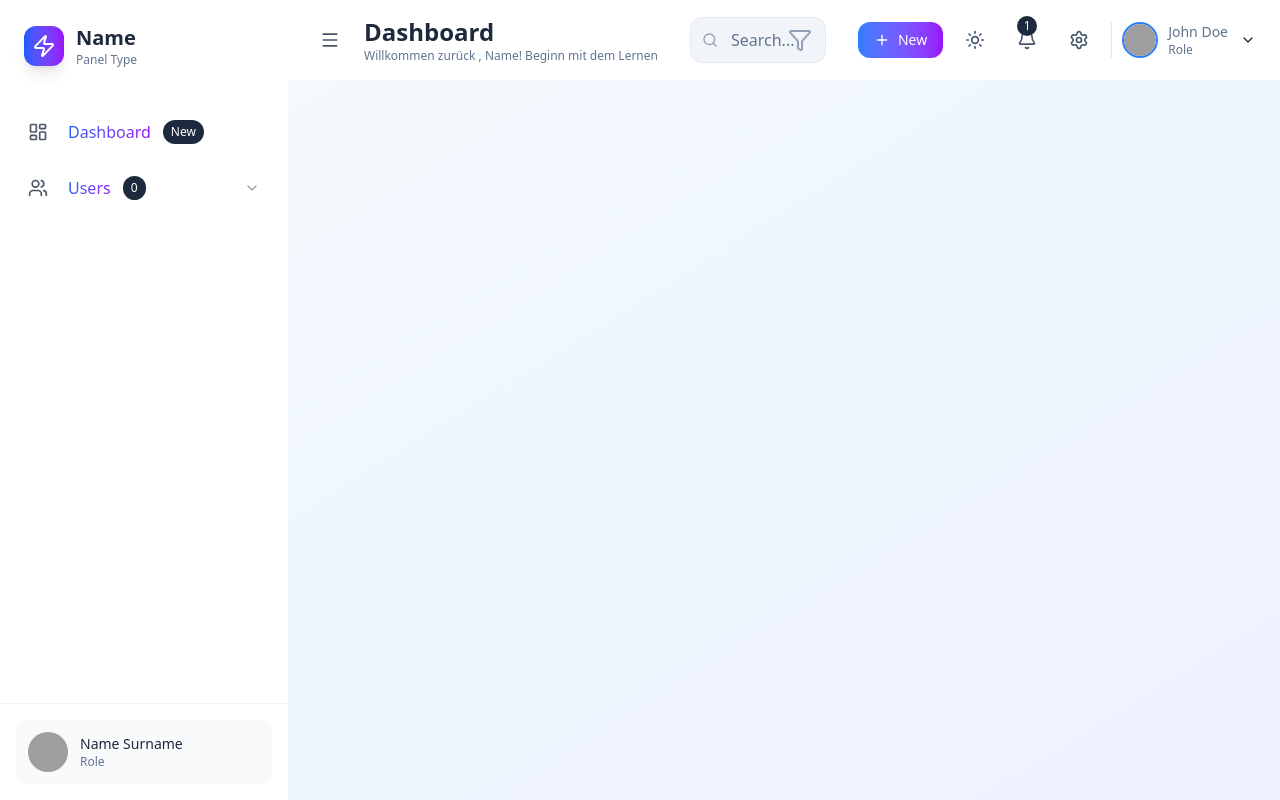
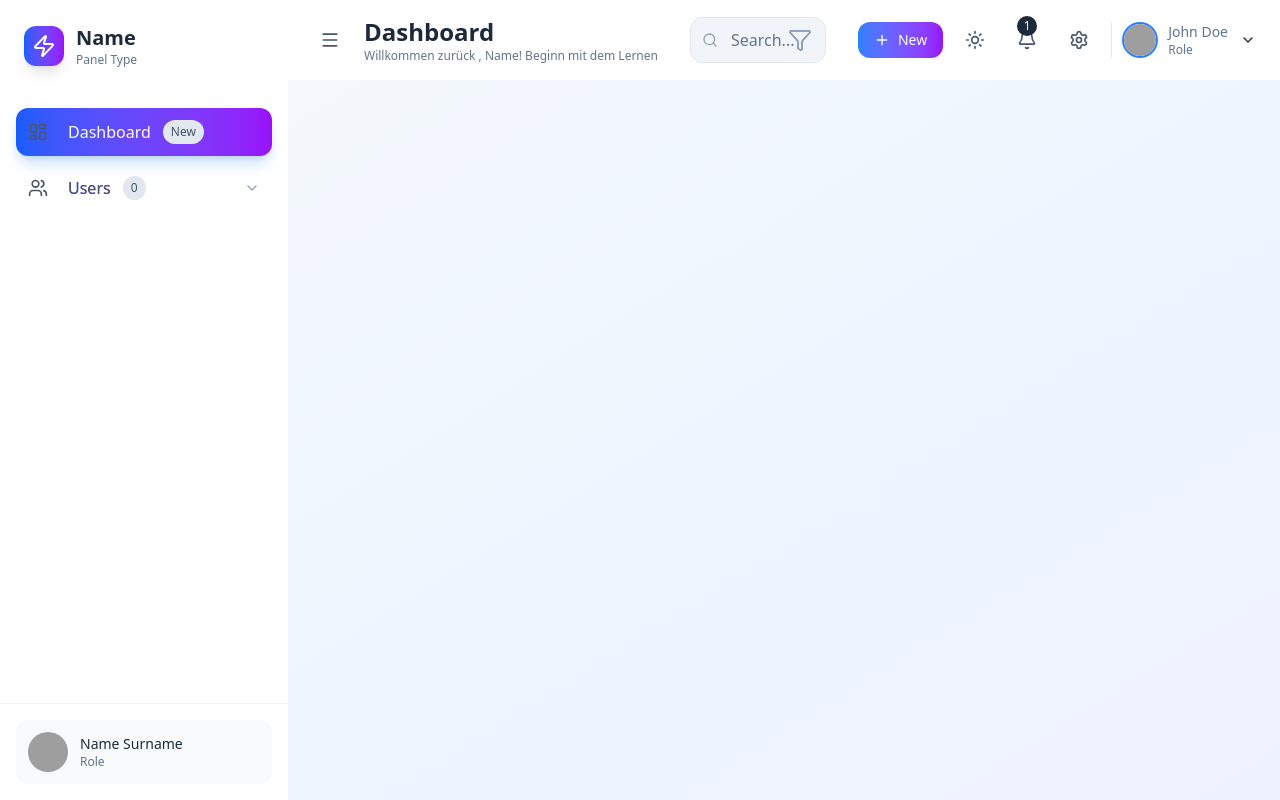
Before and after one commit to dritonjasiqi/schoolmanagementsystem, a React (Vite) app in the folder frontend/: page / in a window 1280 px wide. Built offline with nearby package versions, Linux system fonts and the light colour scheme; grey boxes are pictures that could not be loaded.

Commit message:
Add some Features to Sidebar,a lot more to be done

```diff
--- a/frontend/src/App.jsx
+++ b/frontend/src/App.jsx
@@ -1,14 +1,19 @@
 
-import React from 'react';
+import React, { useState} from 'react';
 import './App.css';
 import Sidebar from './components/layout/Sidebar';
 import Header from './components/layout/Header';
 
 function App() {
+
+  const  [sidebarCollapsed, setSidebarCollapsed] = useState(false);
+  const [currectPage, setCurrentPage] = useState("dashboard");
   return (
     <div className="min-h-screen bg-gradient-to-br from-slate-50 via-blue-50 to-indigo-50  transition-all duration-500 ">
       <div className="flex h-screen overflow-hidden">
-        <Sidebar />
+        <Sidebar collapsed = {sidebarCollapsed} onToggle={() => setSidebarCollapsed(!sidebarCollapsed)}
+        currentPage =  {currectPage}
+        onPageChange = {setCurrentPage}/>
         <div className='flex-1 flex flex-col overflow-hidden'>
           <Header />
         </div>
--- a/frontend/src/components/layout/Sidebar.jsx
+++ b/frontend/src/components/layout/Sidebar.jsx
@@ -1,5 +1,5 @@
-import { Zap, LayoutDashboard, Users,Settings, ChevronDown } from "lucide-react";
-import React from "react";
+import { Zap, LayoutDashboard, Users, Settings, ChevronDown } from "lucide-react";
+import React,{useState} from "react";
 
 const menuItems = [
     {
@@ -7,13 +7,13 @@ const menuItems = [
         icon: LayoutDashboard,
         label: "Dashboard",
         active: true,
-        badge : "New"
+        badge: "New"
     },
     {
         id: "users",
         icon: Users,
         label: "Users",
-        badge : "0",
+        badge: "0",
         submenu: [
             { id: "all-users", label: "All Users" },
             { id: "roles", label: "Roles" },
@@ -21,10 +21,23 @@ const menuItems = [
         ],
     }
 ];
-function Sidebar() {
+function Sidebar({ collapsed, onToggle, currentPage, onPageChange }) {
+
+    const [expandedItem, setExpandedItem] = useState(new Set(['analytics']));
+
+    const toggleExpanded = (itemid) => {
+        const newExpanded = new Set(expandedItem);
+        if (newExpanded.has(itemid)) {
+            newExpanded.delete(itemid);
+        } else {
+            newExpanded.add(itemid);
+        }
+        setExpandedItem(newExpanded);
+    };
+
+
     return (
-        <div className="w-72 transition duration-300 ease-in-out bg-white/95 backdrop-blur-xl  flex flex-col relative z-10">
-
+        <div className={`${collapsed ? "w-20" : "w-72"} transition duration-300 ease-in-out bg-white/95 backdrop-blur-xl  flex flex-col relative z-10`}>
             {/* Logo*/}
             <div className="p-6">
                 <div className="flex items-center space-x-3">
@@ -32,14 +45,14 @@ function Sidebar() {
                         <Zap className="w-6 h-6 text-white" />
                     </div>
                     {/*Conditional Rendering */}
-                    <div>
+                    {!collapsed && (<div>
                         <h1 className="text-xl font-bold text-slate-800 ">
                             Name
                         </h1>
                         <p className="text-xs text-slate-500">
                             Panel Type
                         </p>
-                    </div>
+                    </div>)}
                 </div>
             </div>
 
@@ -47,35 +60,48 @@ function Sidebar() {
             <nav className="flex-1 p-4 space-y-2 overflow-y-auto">
                 {menuItems.map((item) => (
                     <div key={item.id}>
-                    <button className={'w-full flex items-center justify-between p-3 rounded-xl transition-all duration-200 hover:bg-slate-100 '}>
+                        <button
+                        className={`w-full flex items-center justify-between p-3 rounded-xl transition-all duration-200  ${currentPage === item.id || item.active ? "bg-gradient-to-r from-blue-600 to-purple-600 text-white shadow-lg shadow-blue-500/25" : "text-gray-600 hover:bg-slate-100"
+                        }`}
+                        onClick={() => {
+                            if(item.submenu){
+                                toggleExpanded(item.id)
+                            }else{
+                                onPageChange(item.id)
+                            }
+                        }}
+                        >
                             <div className="flex items-center space-x-3">
                                 <item.icon className="w-5 h-5 text-gray-600" />
                                 {/*Conditional Rendering */}
                                 <>
-                            <span className="font-medium ml-2 bg-gradient-to-r from-blue-600 to-purple-600 bg-clip-text text-transparent">{item.label}</span>
-                            <span className="px-2 py-1 text-xs bg-slate-800 text-white rounded-full">
+                                    {!collapsed && (
+                                        <span className="font-medium ml-2 bg-gradient-to-r from-blue-600 to-purple-600 bg-clip-text ">{item.label}</span>
+                                    )}
+                                    {item.badge && (
+                                        <span className="px-2 py-1 text-xs bg-slate-200 text-slate-600 rounded-full">
                                             {item.badge}
                                         </span>
+                                    )}
                                 </>
                             </div>
 
-                        {item.submenu && (
-                            <ChevronDown className="w-4 h-4 text-gray-400 transition-transform "/>
+                            {!collapsed && item.submenu && (
+                                <ChevronDown className={`w-4 h-4 text-gray-400 transition-transform`} />
                             )}
                         </button>
 
                         {/* Submenu */}
-                    {/* <div className="ml-8 mt-2 space-y-1">
-                      {item.submenu && item.submenu.map((sub) => (
-                        <button className="block w-full text-left px-3 py-2 text-sm text-slate-600 hover:bg-slate-100 rounded-lg transition-colors duration-200">
-                            {sub.label}
-                        </button>
-                      ))}
-                    </div>                 */}
+                        {!collapsed && item.submenu && expandedItem.has(item.id) && (
+                            <div className="ml-8 mt-2 space-y-1">
+                                { item.submenu.map((sub) => (<button className="w-full text-left p-2 text-sm text-slate-600 hover:bg-slate-100 rounded-lg">{sub.label}</button>))}
+                            </div>
+                        )}
                     </div>
                 ))}
             </nav>
 
+            {!collapsed && (
                 <div className="p-4 border-t border-slate-200/50 ">
                 <div className="flex items-center space-x-3 p-3 rounded-xl bg-slate-50">
                     <img
@@ -95,6 +121,7 @@ function Sidebar() {
                     </div>
                 </div>
             </div>
+            )}
         </div>
     );
 }
```
Lines whose indentation alone changed are shown as unchanged.
